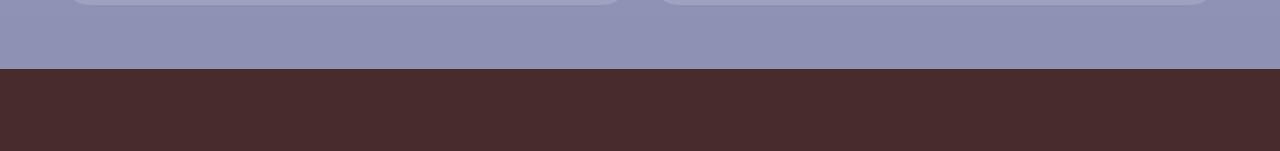
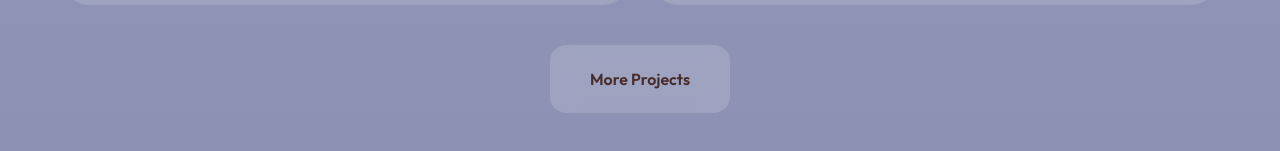
Before and after one commit to ricnrdo/portfolio, a React (Vite) app: page / in a window 1280 px wide. Shown: the part 3003-3154 px from the top of the page. Before the commit the page ends 3072 px from the top, so only its background shows below. Built offline with nearby package versions, Linux system fonts and the light colour scheme.

Commit message:
Project Section Done
Added a final anchor link to redirect user to more projects.

```diff
--- a/src/app.tsx
+++ b/src/app.tsx
@@ -96,6 +96,14 @@ createRoot(document.getElementById('main')!).render(
           <CardComponent />
           <CardComponent />
         </div>
+        <div className="load-more">
+          <a href="#home" className='glass'>
+            More Projects
+          </a>
+        </div>
+      </section>
+      <section id="contact">
+
       </section>
     </>
   </StrictMode>,
--- a/src/assets/css/projects.css
+++ b/src/assets/css/projects.css
@@ -36,3 +36,17 @@
     width: 100%;
     border-radius: 15px;
 }
+
+.load-more {
+    height: auto;
+    margin: auto;
+    margin-top: 2.5rem;
+}
+
+.load-more a {
+    display: flex;
+    width: fit-content;
+    padding: 1.5rem 2.5rem;
+    justify-content: space-between;
+    border-radius: 1em;
+}
```
